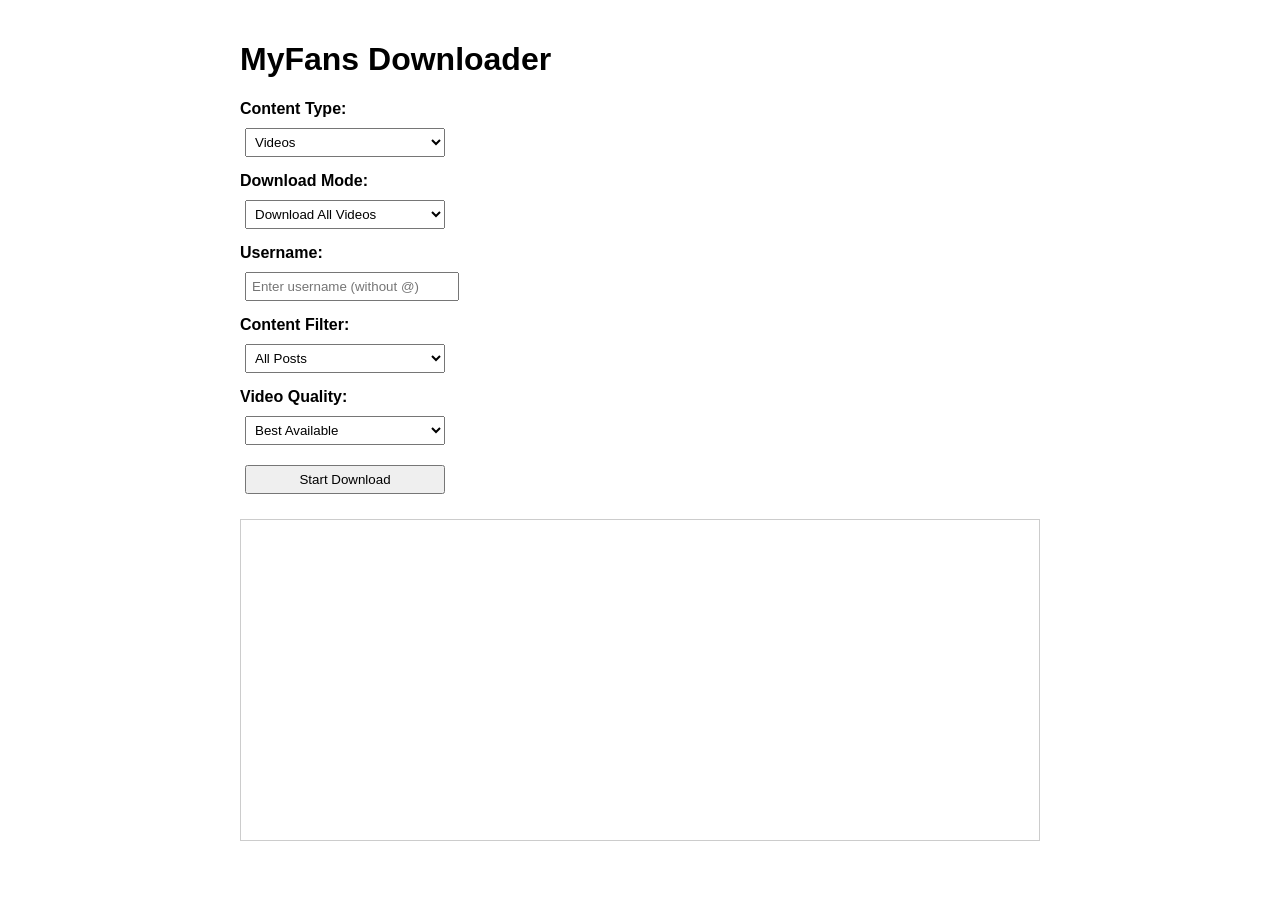
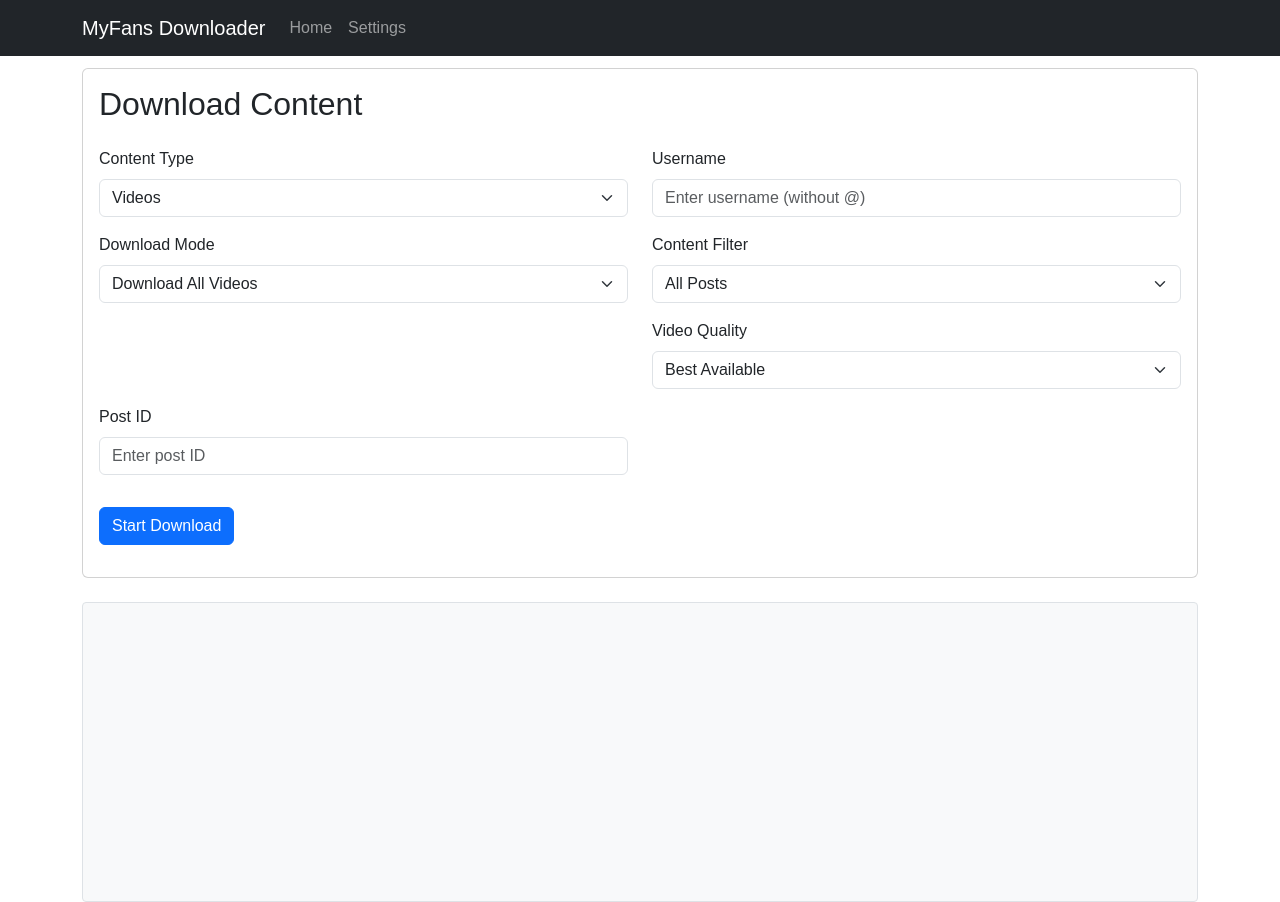
Before and after one commit to FudgeRK/MyfansDownloader, a Flask app: page / in a window 1280 px wide. Before the commit the page ends 841 px from the top, so only its background shows below. Run offline with Flask 3, Linux system fonts and the light colour scheme; data that the repository does not hold is empty; parts of the project's set-up code (start-up, migrations or seed data) failed here and were passed over.

Commit message:
feat(myfans_dl): add base and settings HTML templates for user interface

```diff
--- /dev/null
+++ b/templates/base.html
@@ -0,0 +1,53 @@
+<!DOCTYPE html>
+<html>
+<head>
+    <title>MyFans Downloader</title>
+    <!-- Bootstrap CSS -->
+    <link href="https://cdn.jsdelivr.net/npm/bootstrap@5.3.2/dist/css/bootstrap.min.css" rel="stylesheet">
+    <style>
+        body {
+            font-family: Arial, sans-serif;
+            padding-top: 20px;
+        }
+        .progress-log {
+            border: 1px solid #dee2e6;
+            border-radius: 4px;
+            padding: 15px;
+            margin-top: 20px;
+            height: 300px;
+            overflow-y: auto;
+            background: #f8f9fa;
+        }
+        .form-group {
+            margin-bottom: 1rem;
+        }
+    </style>
+</head>
+<body>
+    <nav class="navbar navbar-expand-lg navbar-dark bg-dark fixed-top">
+        <div class="container">
+            <a class="navbar-brand" href="/">MyFans Downloader</a>
+            <button class="navbar-toggler" type="button" data-bs-toggle="collapse" data-bs-target="#navbarNav">
+                <span class="navbar-toggler-icon"></span>
+            </button>
+            <div class="collapse navbar-collapse" id="navbarNav">
+                <ul class="navbar-nav">
+                    <li class="nav-item">
+                        <a class="nav-link" href="{{ url_for('index') }}">Home</a>
+                    </li>
+                    <li class="nav-item">
+                        <a class="nav-link" href="{{ url_for('settings') }}">Settings</a>
+                    </li>
+                </ul>
+            </div>
+        </div>
+    </nav>
+
+    <div class="container mt-5">
+        {% block content %}{% endblock %}
+    </div>
+
+    <!-- Bootstrap JS -->
+    <script src="https://cdn.jsdelivr.net/npm/bootstrap@5.3.2/dist/js/bootstrap.bundle.min.js"></script>
+</body>
+</html>
--- a/templates/index.html
+++ b/templates/index.html
@@ -1,66 +1,38 @@
-<!DOCTYPE html>
-<html>
-<head>
-    <title>MyFans Downloader</title>
-    <style>
-        body {
-            font-family: Arial, sans-serif;
-            max-width: 800px;
-            margin: 0 auto;
-            padding: 20px;
-        }
-        .progress {
-            border: 1px solid #ccc;
-            padding: 10px;
-            margin-top: 20px;
-            height: 300px;
-            overflow-y: auto;
-        }
-        form { margin-bottom: 20px; }
-        input, select, button {
-            margin: 5px;
-            padding: 5px;
-            min-width: 200px;
-        }
-        .hidden { display: none; }
-        .form-group {
-            margin: 10px 0;
-        }
-        label {
-            display: block;
-            margin-bottom: 5px;
-            font-weight: bold;
-        }
-    </style>
-</head>
-<body>
-    <h1>MyFans Downloader</h1>
+{% extends "base.html" %}
+
+{% block content %}
+<div class="card">
+    <div class="card-body">
+        <h2 class="card-title mb-4">Download Content</h2>
         <form id="downloadForm">
+            <div class="row">
+                <div class="col-md-6">
                     <div class="form-group">
-            <label for="type">Content Type:</label>
-            <select id="type" onchange="updateFormOptions()">
+                        <label for="type" class="form-label">Content Type</label>
+                        <select id="type" class="form-select" onchange="updateFormOptions()">
                             <option value="videos">Videos</option>
                             <option value="images">Images</option>
                         </select>
                     </div>
 
                     <div class="form-group">
-            <label for="downloadType">Download Mode:</label>
-            <select id="downloadType" onchange="toggleInputs()">
+                        <label for="downloadType" class="form-label">Download Mode</label>
+                        <select id="downloadType" class="form-select" onchange="toggleInputs()">
                             <option value="bulk">Download All Content</option>
                             <option value="single">Download Single Item</option>
                         </select>
                     </div>
+                </div>
 
-        <div id="bulkDownload">
+                <div class="col-md-6" id="bulkDownload">
                     <div class="form-group">
-                <label for="username">Username:</label>
-                <input type="text" id="username" placeholder="Enter username (without @)" required>
+                        <label for="username" class="form-label">Username</label>
+                        <input type="text" class="form-control" id="username" placeholder="Enter username (without @)" required>
                     </div>
 
                     <div class="form-group">
-                <label for="download_type">Content Filter:</label>
-                <select id="download_type">
+                        <label for="download_type" class="form-label">Content Filter</label>
+                        <select id="download_type" class="form-select">
                             <option value="all">All Posts</option>
                             <option value="free">Free Posts Only</option>
                             <option value="subscribed">Subscribed Posts Only</option>
@@ -68,8 +40,8 @@
                     </div>
 
                     <div class="form-group">
-                <label for="resolution">Video Quality:</label>
-                <select id="resolution" name="resolution">
+                        <label for="resolution" class="form-label">Video Quality</label>
+                        <select id="resolution" name="resolution" class="form-select">
                             <option value="best">Best Available</option>
                             <option value="fhd">1080p (Full HD)</option>
                             <option value="hd">720p (HD)</option>
@@ -79,16 +51,22 @@
                     </div>
                 </div>
 
-        <div id="singleDownload" class="hidden">
+                <div class="col-md-6 hidden" id="singleDownload">
                     <div class="form-group">
-                <label for="postId">Post ID:</label>
-                <input type="text" id="postId" placeholder="Enter post ID">
+                        <label for="postId" class="form-label">Post ID</label>
+                        <input type="text" class="form-control" id="postId" placeholder="Enter post ID">
+                    </div>
                 </div>
             </div>
 
-        <button type="submit">Start Download</button>
+            <div class="form-group mt-3">
+                <button type="submit" class="btn btn-primary">Start Download</button>
+            </div>
         </form>
-    <div id="progress" class="progress"></div>
+    </div>
+</div>
+
+<div id="progress" class="progress-log mt-4"></div>
 
 <script>
     function updateFormOptions() {
@@ -159,5 +137,4 @@
         });
     }
 </script>
-</body>
-</html>
+{% endblock %}
```
Also changed, not shown: templates/settings.html (added, +88 -0 lines). Lines whose indentation alone changed are shown as unchanged.
